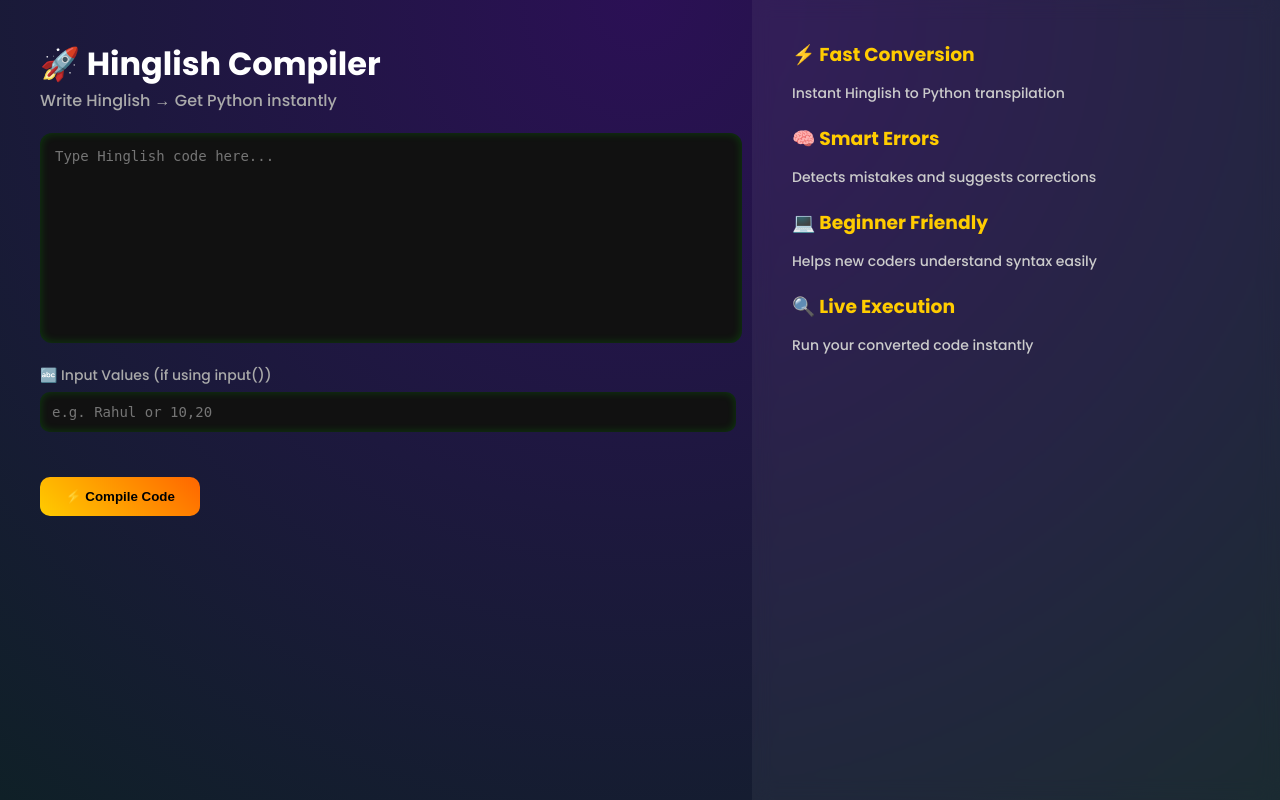
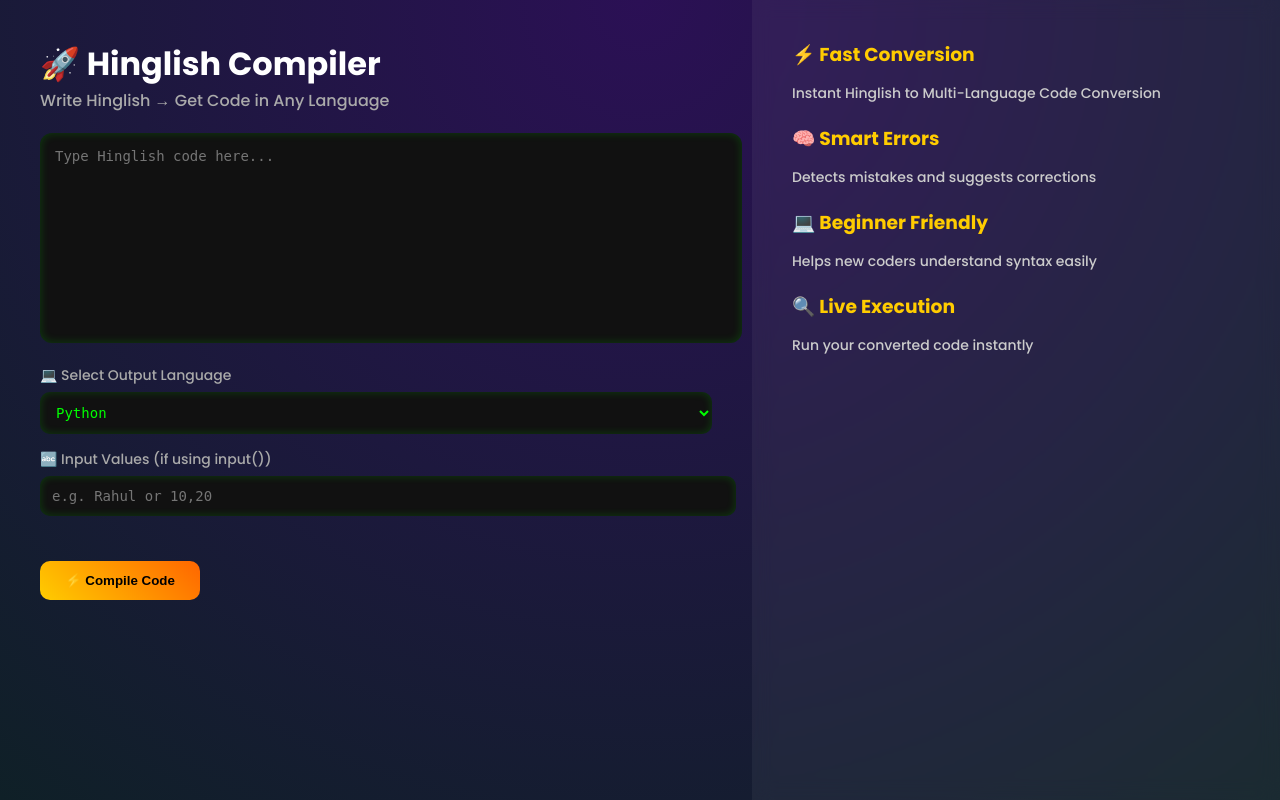
Before and after one commit to SristeeAgrawal/Smart-Hinglish-Compiler, a Flask app: page / in a window 1280 px wide. Run offline with Flask 3, Linux system fonts and the light colour scheme.

Commit message:
Update index.html

```diff
--- a/templates/index.html
+++ b/templates/index.html
@@ -116,6 +116,23 @@
             box-shadow: inset 0 0 8px rgba(0,255,0,0.2);
         }
 
+        .input-box select {
+            width: 100%;
+            padding: 12px;
+            border-radius: 10px;
+            border: none;
+            outline: none;
+            font-size: 14px;
+            background: #111;
+            color: #0f0;
+            font-family: monospace;
+            box-shadow: inset 0 0 8px rgba(0,255,0,0.2);
+        }
+
+.input-box select:focus {
+    box-shadow: 0 0 12px #00ffcc;
+}
+
         .input-box input:focus {
             box-shadow: 0 0 12px #00ffcc;
         }
@@ -130,10 +147,18 @@
     <!-- LEFT PANEL -->
     <div class="left">
         <div class="title">🚀 Hinglish Compiler</div>
-        <div class="subtitle">Write Hinglish → Get Python instantly</div>
+        <div class="subtitle">Write Hinglish → Get Code in Any Language</div>
 
         <form action="/result" method="POST">
             <textarea name="code" id="codeBox" oninput="autoResize(this)" placeholder="Type Hinglish code here...">{{ hinglish_code or "" }}</textarea>
+            <div class="input-box">
+            <label>💻 Select Output Language</label>
+            <select name="language">
+            <option value="python">Python</option>
+            <option value="c">C</option>
+            <option value="java">Java</option>
+            </select>
+</div>
         <div class="input-box">
             <label>🔤 Input Values (if using input())</label>
             <input
@@ -151,7 +176,7 @@
 
         <div class="feature">
             <h3>⚡ Fast Conversion</h3>
-            <p>Instant Hinglish to Python transpilation</p>
+            <p>Instant Hinglish to Multi-Language Code Conversion</p>
         </div>
 
         <div class="feature">
```
